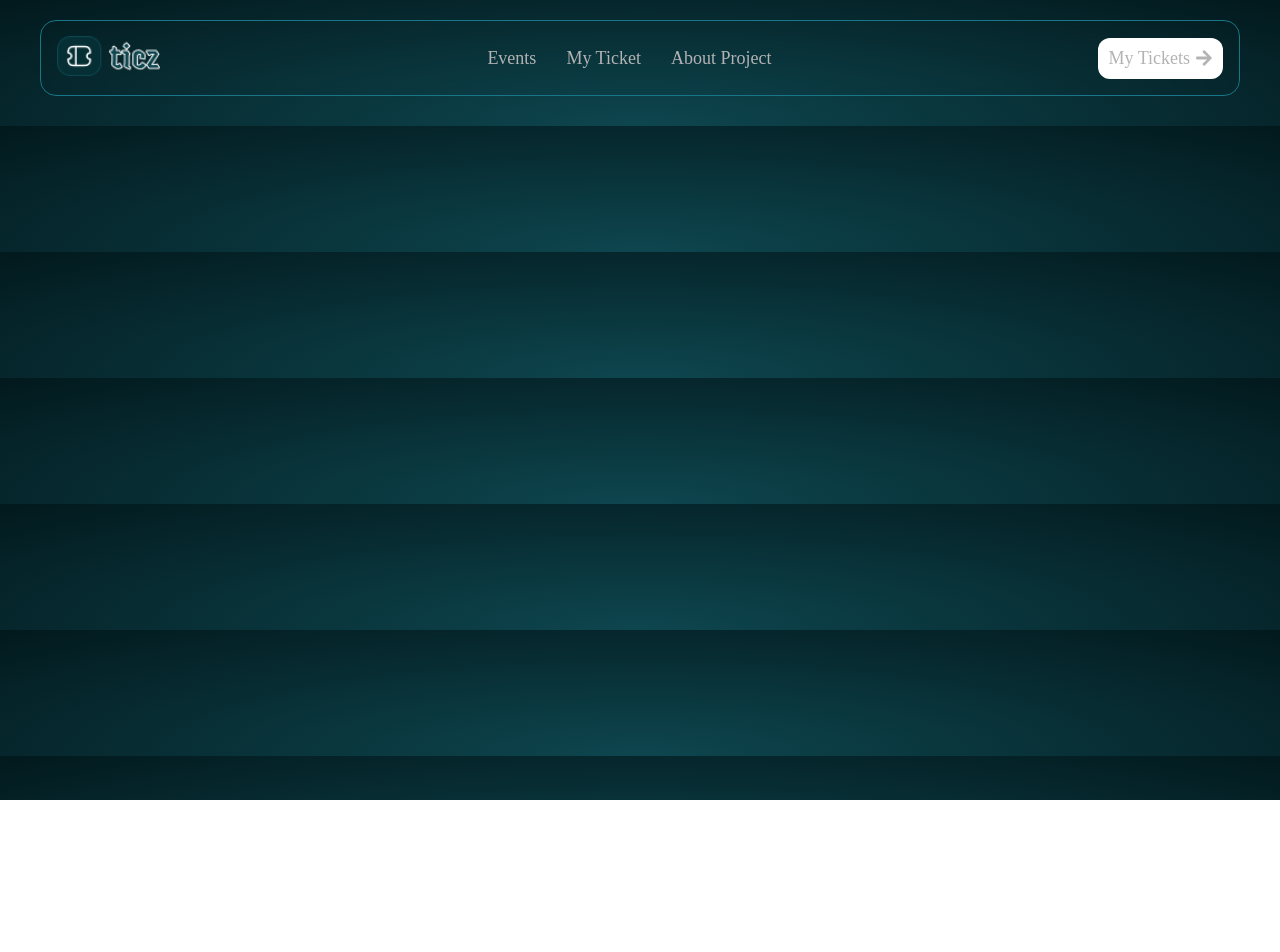
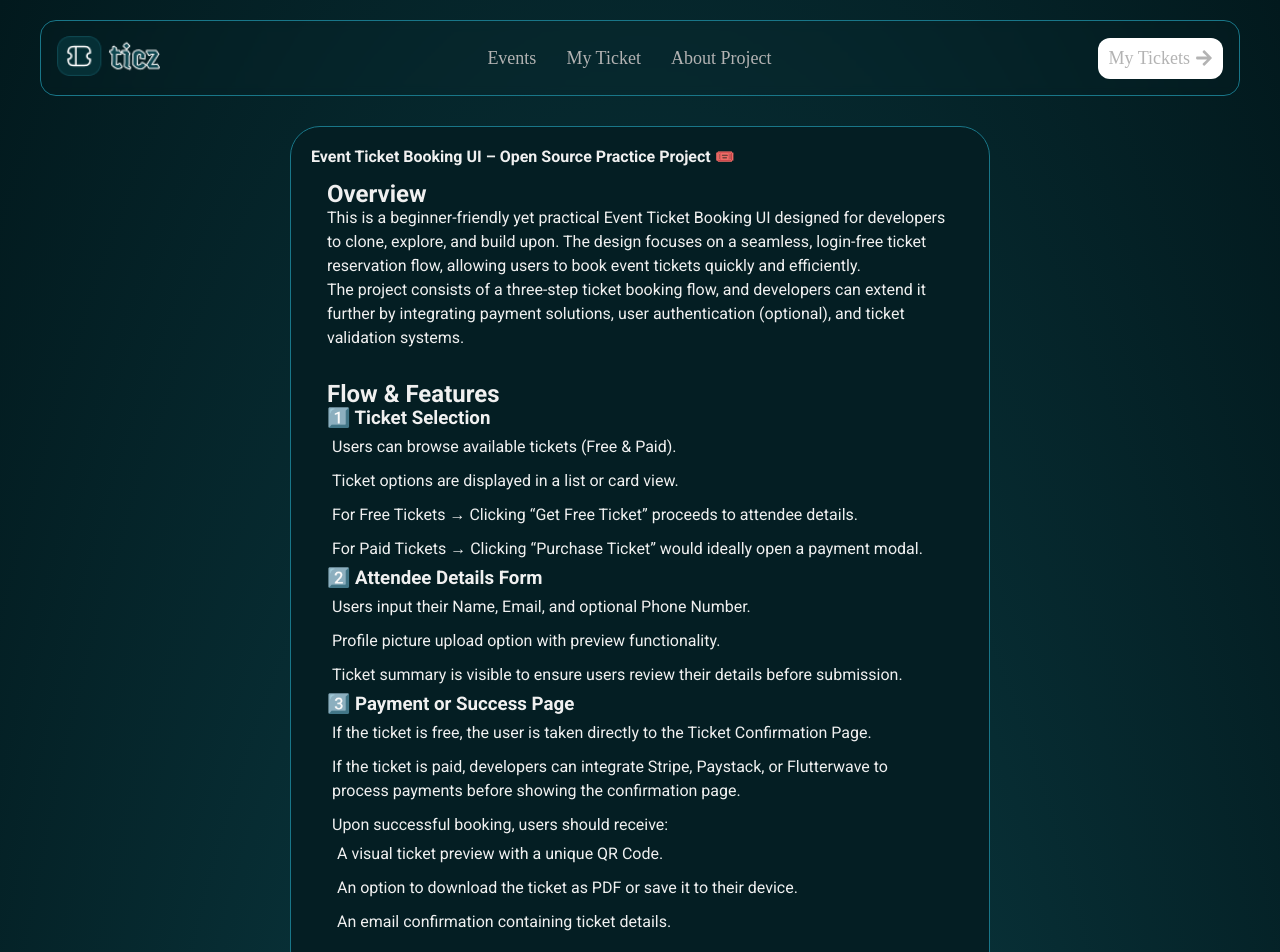
Before and after one commit to lilbobb/HNG12-stage2-task, a React (Vite) app: page /about in a window 1280 px wide. Shown: the top 952 px of the page. Before the commit the page ends 800 px from the top, so only its background shows below. Built offline with nearby package versions, Linux system fonts and the light colour scheme; a web font is replaced by a local one.

Commit message:
update ticket ui and fix ticket download

```diff
--- a/package.json
+++ b/package.json
@@ -13,6 +13,7 @@
   "dependencies": {
     "axios": "^1.7.9",
     "cloudinary": "^2.5.1",
+    "html2canvas": "^1.4.1",
     "react": "^19.0.0",
     "react-dom": "^19.0.0",
     "react-icons": "^5.4.0",
--- a/src/App.css
+++ b/src/App.css
@@ -446,16 +446,15 @@ label {
 
 .ticketready h1 {
   font-size: 32px;
-  margin-top: 20px;
   font-family: "Alatsi", sans-serif;
   font-weight: 100;
-  margin: 10px;
 }
 
 .ticketready p {
-  font-size: 15px;
-  padding: 3px;
-  line-height: 2;
+  font-size: 16px;
+  padding: 5px;
+  line-height: 150%;
+  margin: 10px;
   transform: scaleX(1.2);
   display: inline-block;
 }
@@ -476,7 +475,7 @@ label {
 
 .background-image {
   position: absolute;
-  top: 0;
+  bottom: 0;
   left: 50%;
   transform: translateX(-50%);
   z-index: -1;
@@ -492,7 +491,7 @@ label {
   height: 446px;
   border: 1px solid #197688;
   position: absolute;
-  margin-top: 50px;
+  margin-bottom: 110px;
   border-radius: 16px;
   display: flex;
   flex-direction: column;
@@ -591,7 +590,7 @@ label {
 }
 
 .barcode {
-  margin-top: 330px;
+  margin-top: 250px;
   width: 245px;
 }
 
--- a/src/App.jsx
+++ b/src/App.jsx
@@ -7,6 +7,7 @@ import Countdown from "./component/countDown";
 import Navbar from "./component/nav";
 import { CartProvider } from "./component/cartContext.jsx";
 import "./App.css";
+import AboutPage from "./component/about.jsx";
 
 const App = () => {
   const [showCountdown, setShowCountdown] = useState(true);
@@ -33,6 +34,7 @@ const App = () => {
                   <Route path="/" element={<SelectTicket />} />
                   <Route path="attendeedetails" element={<AttendeeDetails />} />
                   <Route path="ticketReady" element={<TicketReady />} />
+                  <Route path="about" element={<AboutPage />} />
                 </Routes>
               </main>
             </>
--- /dev/null
+++ b/src/component/about.jsx
@@ -0,0 +1,158 @@
+const AboutPage = () => {
+  return (
+    <div className="select-ticket">
+      <h1 className="title">
+        Event Ticket Booking UI – Open Source Practice Project 🎟️
+      </h1>
+
+      <section>
+        <h2 className="subtitle">Overview</h2>
+        <p>
+          This is a beginner-friendly yet practical Event Ticket Booking UI
+          designed for developers to clone, explore, and build upon. The design
+          focuses on a seamless, login-free ticket reservation flow, allowing
+          users to book event tickets quickly and efficiently.
+        </p>
+        <p>
+          The project consists of a three-step ticket booking flow, and
+          developers can extend it further by integrating payment solutions,
+          user authentication (optional), and ticket validation systems.
+        </p>
+      </section>
+
+      <section>
+        <h2 className="subtitle">Flow & Features</h2>
+        <h3 className="section-heading">1️⃣ Ticket Selection</h3>
+        <ul>
+          <li>Users can browse available tickets (Free & Paid).</li>
+          <li>Ticket options are displayed in a list or card view.</li>
+          <li>
+            For Free Tickets → Clicking “Get Free Ticket” proceeds to attendee
+            details.
+          </li>
+          <li>
+            For Paid Tickets → Clicking “Purchase Ticket” would ideally open a
+            payment modal.
+          </li>
+        </ul>
+
+        <h3 className="section-heading">2️⃣ Attendee Details Form</h3>
+        <ul>
+          <li>Users input their Name, Email, and optional Phone Number.</li>
+          <li>Profile picture upload option with preview functionality.</li>
+          <li>
+            Ticket summary is visible to ensure users review their details
+            before submission.
+          </li>
+        </ul>
+
+        <h3 className="section-heading">3️⃣ Payment or Success Page</h3>
+        <ul>
+          <li>
+            If the ticket is free, the user is taken directly to the Ticket
+            Confirmation Page.
+          </li>
+          <li>
+            If the ticket is paid, developers can integrate Stripe, Paystack, or
+            Flutterwave to process payments before showing the confirmation
+            page.
+          </li>
+          <li>
+            Upon successful booking, users should receive:
+            <ul>
+              <li>A visual ticket preview with a unique QR Code.</li>
+              <li>
+                An option to download the ticket as PDF or save it to their
+                device.
+              </li>
+              <li>An email confirmation containing ticket details.</li>
+            </ul>
+          </li>
+        </ul>
+      </section>
+
+      <section>
+        <h2 className="subtitle">How to Build This 🚀</h2>
+        <h3 className="section-heading">📌 Frontend (Next.js or React)</h3>
+        <ul>
+          <li>
+            Component Breakdown:
+            <ul>
+              <li>
+                <code>SelectTicket.jsx</code> → Displays ticket details
+              </li>
+              <li>
+                <code>AttendeeDetails.jsx</code> → Captures user details
+              </li>
+              <li>
+                <code>TicketReady.jsx</code> → Shows the final ticket preview
+              </li>
+            </ul>
+          </li>
+          <li>
+            State Management: React’s Context API, Zustand, or Redux (if
+            needed).
+          </li>
+          <li>
+            File Handling: Users should be able to upload images (profile
+            picture for ticket) using Firebase Storage, Cloudinary, or local
+            preview with <code>URL.createObjectURL()</code>.
+          </li>
+        </ul>
+
+        <h3 className="section-heading">📌 Backend (Optional)</h3>
+        <ul>
+          <li>
+            If persistence is required, a backend can be built using:
+            <ul>
+              <li>Node.js & Express or Firebase Functions</li>
+              <li>
+                Database: MongoDB, PostgreSQL, or Firebase Firestore to store
+                ticket records
+              </li>
+            </ul>
+          </li>
+        </ul>
+      </section>
+
+      <section>
+        <h2 className="subtitle">What You’ll Learn 🧑‍💻</h2>
+        <ul>
+          <li>File handling & validation (profile picture uploads).</li>
+          <li>Dynamic UI updates based on ticket selection.</li>
+          <li>Persisting bookings using local state or a backend.</li>
+          <li>Integrating payment gateways for ticket purchases.</li>
+          <li>
+            Generating & validating QR Codes for event check-in (Advanced).
+          </li>
+        </ul>
+      </section>
+
+      <section>
+        <h2 className="subtitle">Need Help? Reach Out! 💬</h2>
+        <p>
+          If you have any questions, feel free to reach out to the community or
+          contribute to the project.
+        </p>
+      </section>
+      <div className="about-btns">
+        <a
+          href="https://www.figma.com/design/CpyoeFn7SueVRRpGQMs4J0/Event-Ticket-Booking-UI-%E2%80%93-Open-Source-Practice-Project-%F0%9F%8E%9F%EF%B8%8F-(Community)-(Copy)?node-id=11-355&t=yxX6jrWV8pAnuwVW-0"
+          target="_blank"
+          rel="noopener noreferrer"
+        >
+          <button className="about-btn">Design File</button>
+        </a>
+        <a
+          href="https://github.com/lilbobb/HNG12-stage2-task/tree/main"
+          target="_blank"
+          rel="noopener noreferrer"
+        >
+          <button className="about-btn">Github code</button>
+        </a>
+      </div>
+    </div>
+  );
+};
+
+export default AboutPage;
--- a/src/component/nav.jsx
+++ b/src/component/nav.jsx
@@ -1,13 +1,25 @@
-import { Link } from "react-router-dom";
+import { Link, useNavigate } from "react-router-dom";
 import { FaArrowRight } from "react-icons/fa";
 import logo from "../assets/logo.png";
+import { getFromStorage } from "./storageHelper";
 import "./navbar.css";
 
 function Navbar() {
+  const navigate = useNavigate();
+
+  const handleMyTicketsClick = () => {
+    const ticketData = getFromStorage("ticketData");
+    if (ticketData && ticketData.ticketType) {
+      navigate("/ticketready");
+    } else {
+      alert("No ticket found. Please book a ticket first.");
+      navigate("/selectticket");
+    }
+  };
+
   return (
     <nav className="navbar">
       <Link to="/">
-        {" "}
         <div className="nav-left">
           <img src={logo} alt="Logo" className="logo" />
         </div>
@@ -20,15 +32,15 @@ function Navbar() {
         <Link to="#" className="nav-link">
           My Ticket
         </Link>
-        <Link to="#" className="nav-link">
+        <Link to="./about" className="nav-link">
           About Project
         </Link>
       </div>
 
       <div className="nav-right">
-        <Link to="#" className="nav-link my-tickets">
+        <button className="nav-link my-tickets" onClick={handleMyTicketsClick}>
           My Tickets <FaArrowRight />
-        </Link>
+        </button>
       </div>
     </nav>
   );
--- a/src/component/navbar.css
+++ b/src/component/navbar.css
@@ -28,6 +28,89 @@
   flex-grow: 1;
 }
 
+ul li {
+  list-style: none;
+  padding: 5px;
+}
+
+section {
+  gap: 10px;
+  line-height: 150%;
+  padding: 16px;
+}
+
+.about-btns {
+  display: flex;
+  flex-direction: row;
+  width: 90%;
+  padding: 16px;
+  background: none;
+  border: 1px solid #197688;
+  border-radius: 12px;
+  justify-self: center;
+  align-items: center;
+  justify-content: space-evenly;
+  gap: 20px;
+}
+
+.about-btn {
+  color: #197688;
+  padding: 12px 24px;
+  border-radius: 12px;
+  font-size: 14px;
+  font-weight: 600;
+  text-decoration: none;
+  display: flex;
+  align-items: center;
+  justify-content: center;
+  transition: all 0.3s ease-in-out;
+  width: 215px;
+  height: 48px;
+  border: 2px solid #197688;
+  background: none;
+  margin: 5px;
+  cursor: pointer;
+}
+
+.about-btn:hover {
+  background: #197688;
+  color: #fff;
+  transform: scale(1.05);
+}
+
+.about-btn:active {
+  transform: scale(0.98);
+}
+
+a {
+  text-decoration: none;
+}
+
+.my-tickets {
+  background: none;
+  border: none;
+  color: inherit; /* Ensures it matches other nav links */
+  font-size: inherit;
+  font-weight: inherit;
+  padding: 0;
+  cursor: pointer;
+  display: flex;
+  align-items: center;
+  gap: 5px; /* Adjust spacing for the arrow */
+  text-decoration: none; /* Removes default button underline */
+}
+
+.my-tickets:hover {
+  opacity: 0.8;
+}
+
+
+.nav-link:focus, .nav:active {
+  background-color: transparent !important;
+  outline: none;
+  box-shadow: none;
+}
+
 @media screen and (max-width: 480px) {
   .navbar {
     margin: 25px;
@@ -42,6 +125,7 @@
 
 .nav-link {
   text-decoration: none;
+  background: none;
   color: #b3b3b3;
   font-family: serif;
   font-size: 18px;
@@ -69,6 +153,8 @@
   display: flex;
   align-items: center;
   gap: 5px;
+  background: none;
+  text-decoration: none;
 }
 
 .arrow-icon {
@@ -79,3 +165,22 @@
 .nav-right .nav-link:hover {
   color: #052f35;
 }
+
+@media (max-width: 600px) {
+  .about-btns {
+    flex-direction: column;
+    width: 90%;
+    padding: 16px;
+    background: none;
+    border: none;
+    justify-self: center;
+  }
+
+  .about-btn {
+    width: 100%;
+    max-width: 300px;
+    height: 50px;
+    font-size: 16px;
+    padding: 14px 20px;
+  }
+}
```
Also changed, not shown: src/component/ticketReady.jsx (+21 -20 lines), 1 other file (tests, documents, lock files or other folders).
